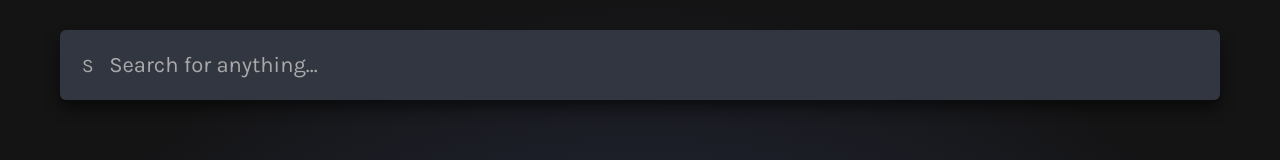
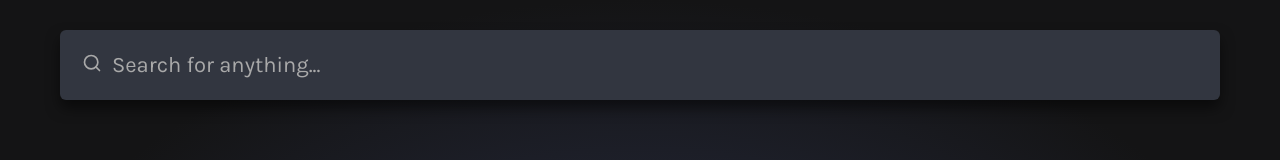
Before and after one commit to vidregator/vidregator, a Next.js app: page / in a window 1280 px wide. Shown: the top 160 px of the page. Built offline with nearby package versions, Linux system fonts and the light colour scheme.

Commit message:
Add actual search icon

```diff
--- a/components/SearchBox.js
+++ b/components/SearchBox.js
@@ -1,8 +1,9 @@
 import styles from '../styles'
+import { Search } from 'react-feather'
 
 export default ({ value, onChange, placeholder }) => (
   <div className='container'>
-    <div className='icon'>S</div>
+    <div className='icon'><Search width={20} /></div>
     <input
       type='search'
       value={value}
@@ -22,12 +23,11 @@ export default ({ value, onChange, placeholder }) => (
         ${styles.inputReset}
         ${styles.biggerText}
         width: 100%;
-        padding-left: calc(30px + 1.2rem);
+        padding-left: 52px;
       }
 
       .icon {
         ${styles.text.muted}
-        font-size: 1.2rem;
         position: absolute;
         padding-left: 22px;
         pointer-events: none;
--- a/package.json
+++ b/package.json
@@ -12,6 +12,7 @@
     "next": "9.1.6",
     "react": "16.12.0",
     "react-dom": "16.12.0",
+    "react-feather": "^2.0.3",
     "swr": "^0.1.15",
     "unescape": "^1.0.1",
     "use-debounce": "^3.3.0"
```
Also changed, not shown: 1 other file (tests, documents, lock files or other folders).
